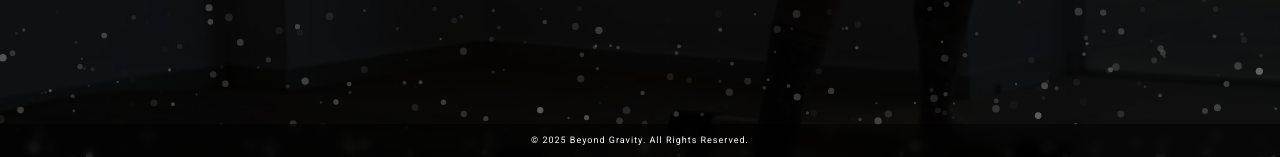
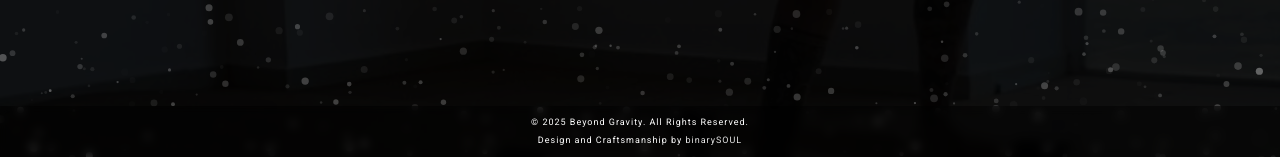
Before and after one commit to spirosEND/bg-counter, a plain HTML site: page index.html in a window 1280 px wide. Shown: the part 643-800 px from the top of the page. Drawn offline with Linux system fonts and the light colour scheme.

Commit message:
add design and craftmanship label

```diff
--- a/css/style.css
+++ b/css/style.css
@@ -261,6 +261,18 @@ a.social-icon:hover .fa-envelope {
         padding: 0 0.25rem;
         letter-spacing: 0.5px;
     }
+    .copyright {
+        padding: 0.75rem;
+        gap: 0.25rem;
+    }
+
+    .copyright p {
+        font-size: 0.8rem;
+    }
+
+    .designer-credit {
+        font-size: 0.7rem;
+    }
 }
 
 @media(min-width: 561px) and (max-width: 1024px) {
@@ -294,6 +306,9 @@ a.social-icon:hover .fa-envelope {
     background: rgba(0, 0, 0, 0.5);
     backdrop-filter: blur(5px);
     z-index: 10;
+    display: flex;
+    flex-direction: column;
+    gap: 0.5rem;
 }
 
 .copyright p {
@@ -302,3 +317,38 @@ a.social-icon:hover .fa-envelope {
     font-size: 0.9rem;
     letter-spacing: 1px;
 }
+
+.designer-credit {
+    color: rgba(255, 255, 255, 0.7);
+    font-size: 0.8rem;
+    letter-spacing: 0.5px;
+}
+
+.designer-credit a {
+    color: rgba(255, 255, 255, 0.9);
+    text-decoration: none;
+    transition: color 0.3s ease;
+    position: relative;
+}
+
+.designer-credit a:hover {
+    color: #fff;
+}
+
+.designer-credit a::after {
+    content: '';
+    position: absolute;
+    width: 100%;
+    height: 1px;
+    bottom: -2px;
+    left: 0;
+    background-color: rgba(255, 255, 255, 0.9);
+    transform: scaleX(0);
+    transform-origin: bottom right;
+    transition: transform 0.3s ease;
+}
+
+.designer-credit a:hover::after {
+    transform: scaleX(1);
+    transform-origin: bottom left;
+}
--- a/index.html
+++ b/index.html
@@ -85,6 +85,7 @@
         <!-- Copyright -->
         <div class="copyright">
             <p>© <span id="currentYear"></span> Beyond Gravity. All Rights Reserved.</p>
+            <p class="designer-credit">Design and Craftsmanship by <a href="https://spirosvatikiotis.info" target="_blank" rel="noopener noreferrer" aria-label="Visit designer's website">binarySOUL</a></p>
         </div>
 
         <!-- JAVASCRIPTS -->
```
